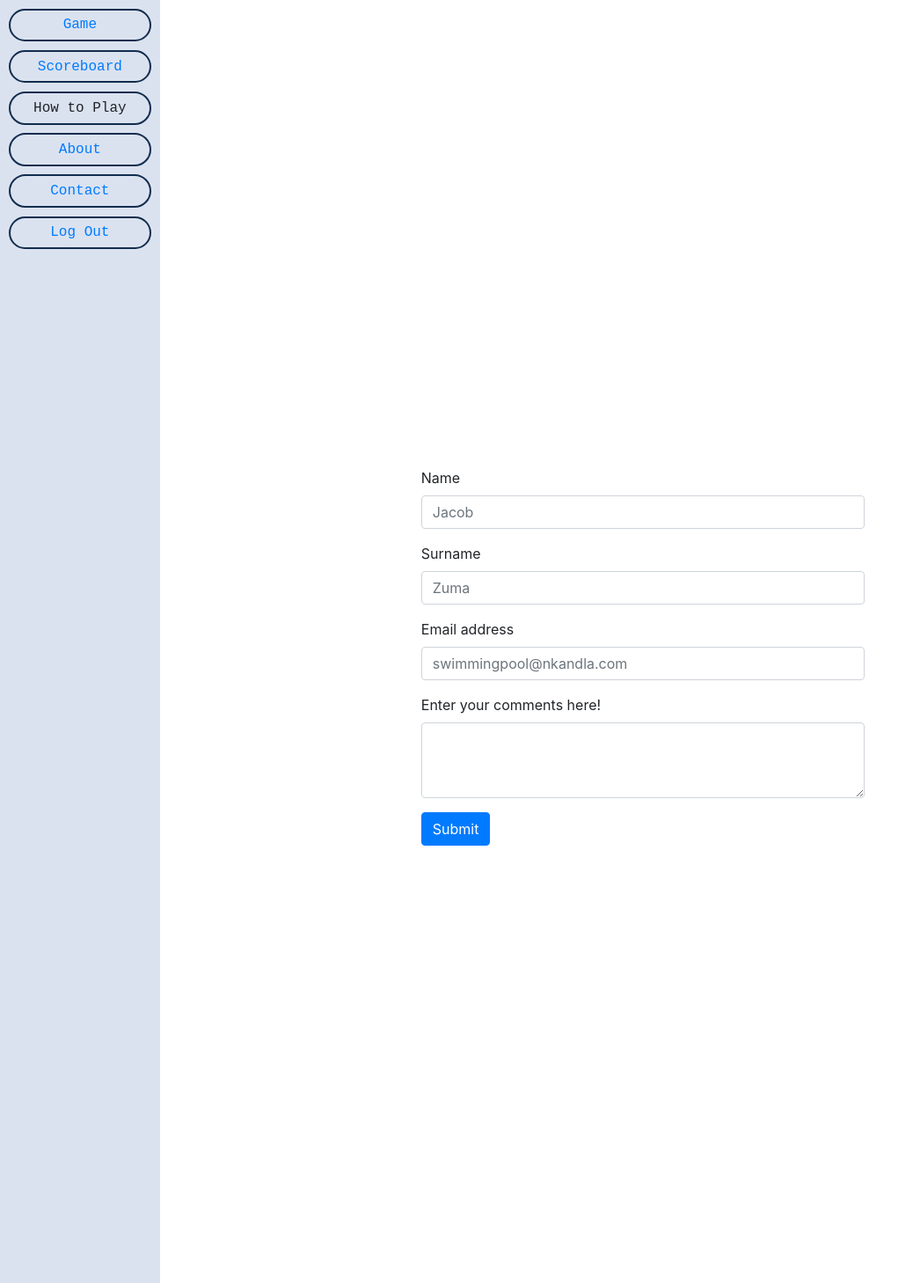
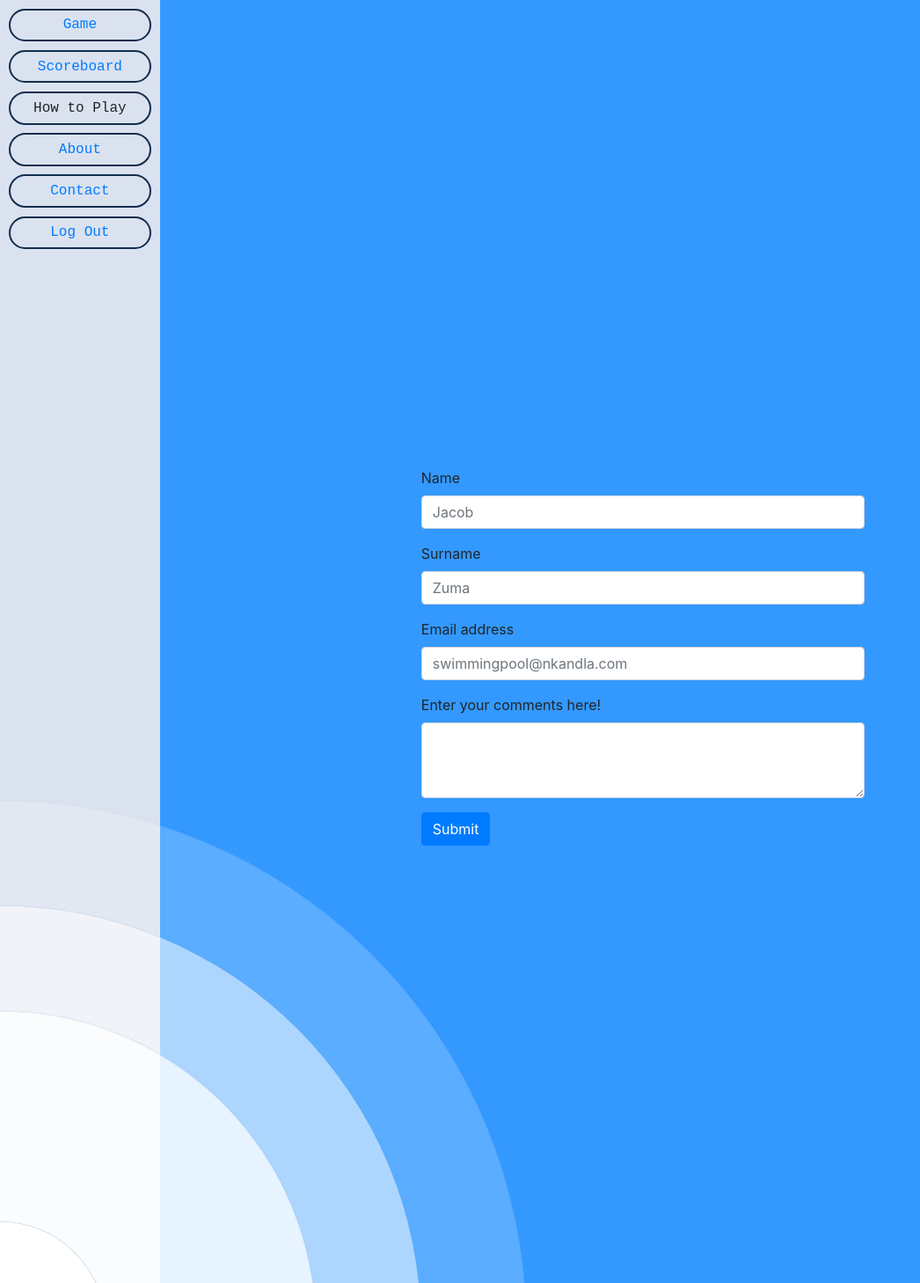
Before and after one commit to GT-XVII/DailyConundrum, a Flask app: page /contact in a window 1280 px wide. Shown: the part 50-1508 px from the top of the page at 88% size, without its empty margins (0-1046 px from the left). Run offline with Flask 3, Linux system fonts and the light colour scheme.

Commit message:
Contact css update

```diff
--- /dev/null
+++ b/static/contact.css
@@ -0,0 +1,80 @@
+body{
+  background: #3399ff;
+}
+
+
+.circle{
+  position: absolute;
+  border-radius: 50%;
+  background: white;
+  animation: ripple 15s infinite;
+  box-shadow: 0px 0px 1px 0px #508fb9;
+}
+
+.small{
+  width: 200px;
+  height: 200px;
+  left: -100px;
+  bottom: -100px;
+}
+
+.medium{
+  width: 400px;
+  height: 400px;
+  left: -200px;
+  bottom: -200px;
+}
+
+.large{
+  width: 600px;
+  height: 600px;
+  left: -300px;
+  bottom: -300px;
+}
+
+.xlarge{
+  width: 800px;
+  height: 800px;
+  left: -400px;
+  bottom: -400px;
+}
+
+.xxlarge{
+  width: 1000px;
+  height: 1000px;
+  left: -500px;
+  bottom: -500px;
+}
+
+.shade1{
+  opacity: 0.2;
+}
+.shade2{
+  opacity: 0.5;
+}
+
+.shade3{
+  opacity: 0.7;
+}
+
+.shade4{
+  opacity: 0.8;
+}
+
+.shade5{
+  opacity: 0.9;
+}
+
+@keyframes ripple{
+  0%{
+    transform: scale(0.8);
+  }
+
+  50%{
+    transform: scale(1.2);
+  }
+
+  100%{
+    transform: scale(0.8);
+  }
+}
--- a/templates/contact.html
+++ b/templates/contact.html
@@ -1,10 +1,19 @@
 {% extends "base.html" %}
 {% block head %}
   {{ super() }}
+  <link rel="stylesheet" href="{{ url_for('static', filename='contact.css') }}">
 {% endblock %}
 
 {% block content %}
+
 <div class="container-fluid d-flex justify-content-center align-items-center" style="height: 100vh;">
+  <div class="ripple-background">
+    <div class="circle xxlarge shade1"></div>
+    <div class="circle xlarge shade2"></div>
+    <div class="circle large shade3"></div>
+    <div class="circle mediun shade4"></div>
+    <div class="circle small shade5"></div>
+  </div>
   <div class="col-md-6">
     <form method="post" action="/contact">
       <div class="form-group">
```
